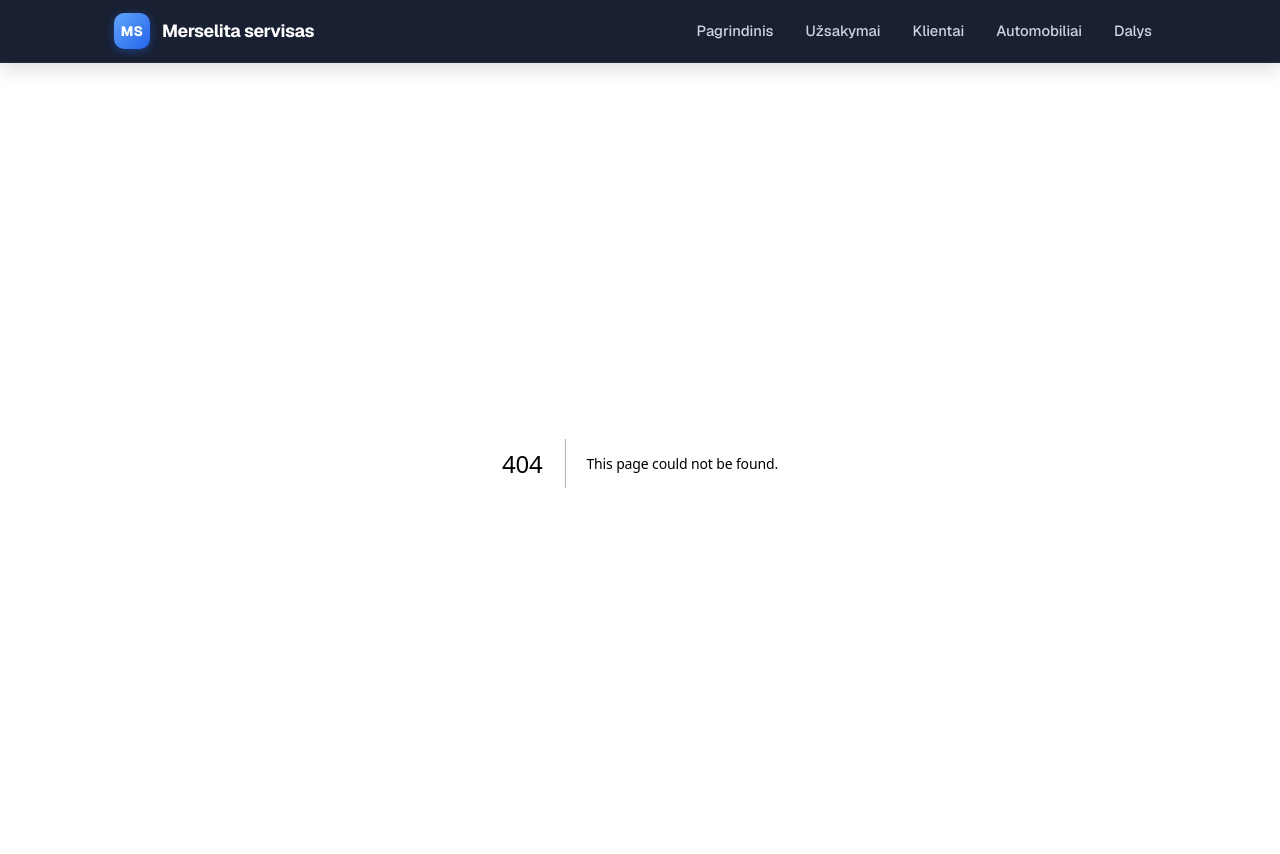
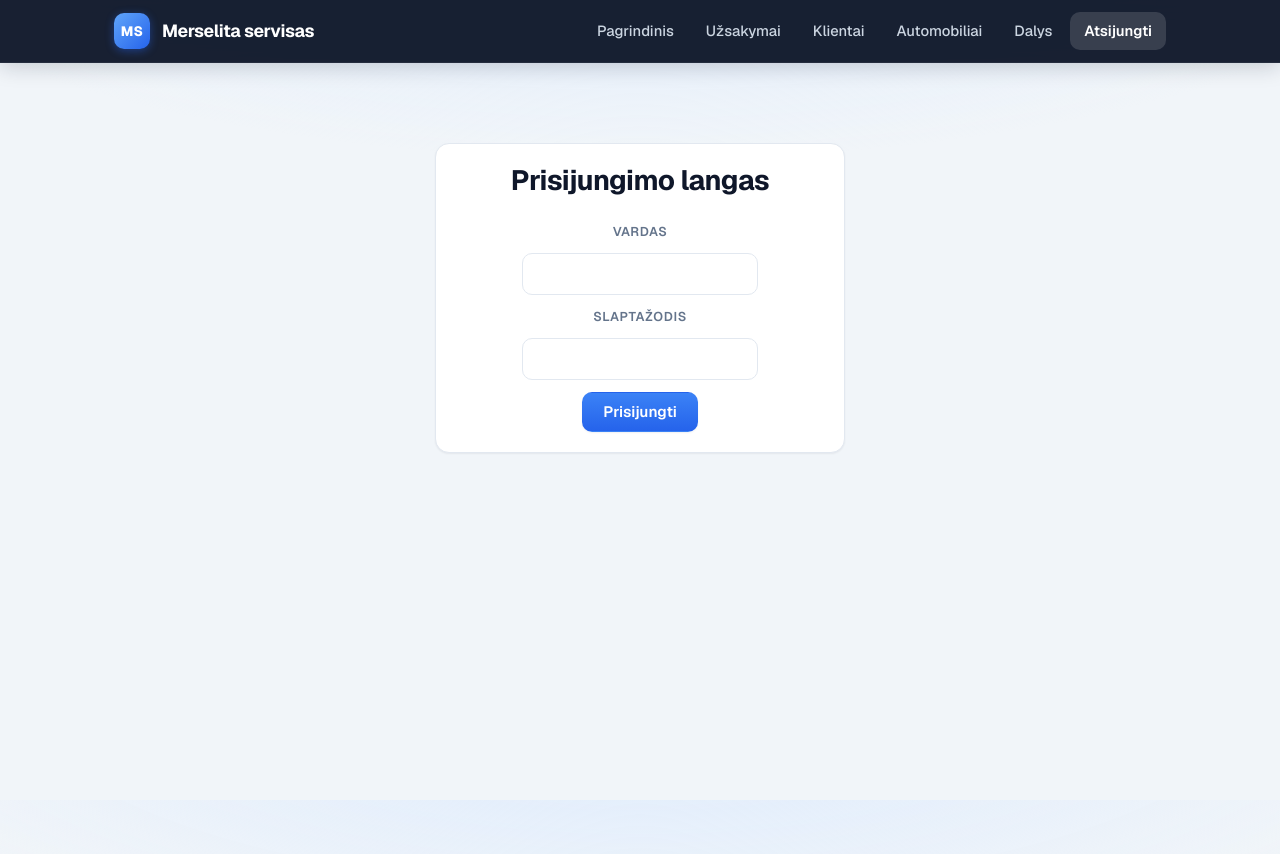
Before and after one commit to legicson/Car-order-website, a Next.js app in the folder my-app/: page /screens/login in a window 1280 px wide. Before the commit this address had no page. Shown: the top 854 px of the page. Built offline with nearby package versions, Linux system fonts and the light colour scheme.

Commit message:
Work on itial layout and look of login page

```diff
--- a/my-app/app/components/Header.js
+++ b/my-app/app/components/Header.js
@@ -10,6 +10,7 @@ const NAV_ITEMS = [
   { href: "/screens/customers", label: "Klientai" },
   { href: "/screens/cars", label: "Automobiliai" },
   { href: "/screens/parts", label: "Dalys" },
+  { href: "/screens/login", label: "Atsijungti" },
 ];
 
 // "/" only matches itself; every other item also owns its sub-routes, so an
--- a/my-app/app/components/forms/AddPartForm.js
+++ b/my-app/app/components/forms/AddPartForm.js
@@ -47,9 +47,9 @@ export default function AddPartForm({
     // Same comma-or-dot rule as the price, but capped at two decimals.
     profitPercentage: (value) => {
       const trimmed = String(value ?? "").trim();
-      if (!trimmed) return "Įveskite pelno procentą.";
+      if (!trimmed) return "Įveskite antkainio procentą.";
       if (!/^\d+([.,]\d{1,2})?$/.test(trimmed)) {
-        return "Pelno procentas turi būti skaičius su ne daugiau nei 2 skaičiais po kablelio.";
+        return "Antkainio procentas turi būti skaičius su ne daugiau nei 2 skaičiais po kablelio.";
       }
       return "";
     },
@@ -183,7 +183,7 @@ export default function AddPartForm({
 
         <div style={formStyles.field}>
           <label style={formStyles.label} htmlFor="profit-percentage">
-            Pelno procentas
+            Antkainio procentas
           </label>
           <input
             id="profit-percentage"
--- /dev/null
+++ b/my-app/app/screens/login/page.js
@@ -0,0 +1,95 @@
+"use client";
+
+import { useState } from "react";
+import * as theme from "../../theme";
+import CustomButton from "../../components/UI/CustomButton";
+
+function LoginPage() {
+  const [username, setUsername] = useState("");
+  const [password, setPassword] = useState("");
+
+  return (
+    <div style={styles.root}>
+      <div style={styles.formContainer}>
+        <h1 style={styles.title}>Prisijungimo langas</h1>
+
+        <form style={styles.form}>
+          <div style={styles.formDiv}>
+            <label style={styles.label}>Vardas</label>
+            <input
+              style={styles.input}
+              type="text"
+              value={username}
+              onChange={(e) => {
+                setUsername(e.target.value);
+              }}
+            />
+          </div>
+          <div style={styles.formDiv}>
+            <label style={styles.label}>Slaptažodis</label>
+            <input
+              style={styles.input}
+              type="password"
+              value={password}
+              onChange={(e) => {
+                setPassword(e.target.value);
+              }}
+            />
+          </div>
+          <CustomButton
+            ButtonText="Prisijungti"
+            variant="primary"
+            onClick={() => {}}
+          />
+        </form>
+      </div>
+    </div>
+  );
+}
+
+export default LoginPage;
+
+const styles = {
+  root: {
+    display: "flex",
+    flexDirection: "column",
+    alignItems: "center",
+    justifyContent: "flex-start",
+    height: "100vh",
+    width: "100%",
+    // backgroundColor: theme.colors.surface,
+    paddingTop: "10vh",
+  },
+  formContainer: {
+    ...theme.layout.panel,
+    padding: "20px 75px",
+  },
+  form: {
+    display: "flex",
+    flexDirection: "column",
+    alignItems: "center",
+    justifyContent: "space-around",
+    gap: theme.space.md,
+  },
+  formDiv: {
+    display: "flex",
+    flexDirection: "column",
+    alignItems: "center",
+    justifyContent: "center",
+    gap: theme.space.md,
+  },
+  title: {
+    ...theme.text.pageTitle,
+    textAlign: "center",
+    marginBottom: theme.space.xl,
+  },
+  label: {
+    ...theme.text.label,
+  },
+  input: {
+    borderRadius: theme.radius.md,
+    textAlign: "center",
+    border: `1px solid ${theme.colors.border}`,
+    padding: theme.space.sm,
+  },
+};
```
